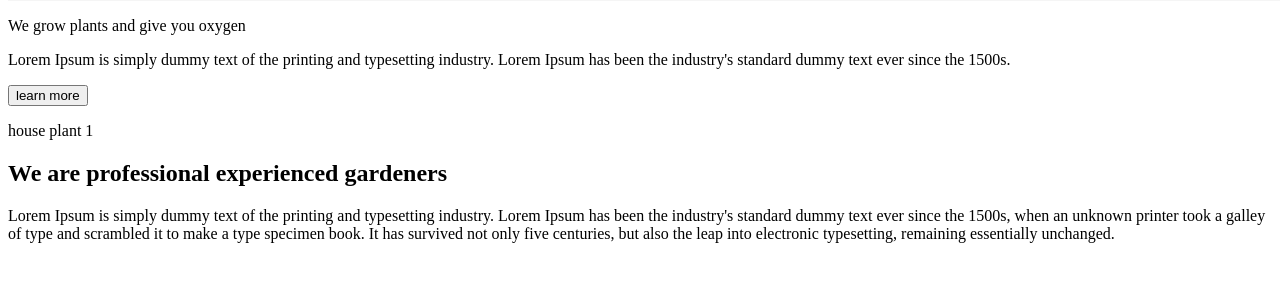
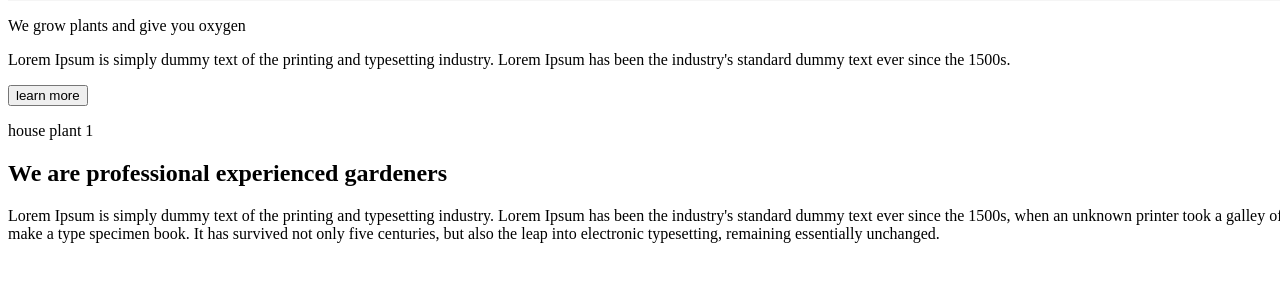
Before and after one commit to DmitryD1986/rsschool-cv, a plain HTML site: page index.html in a window 1280 px wide. Shown: the part 141-422 px from the top of the page. Drawn offline with Linux system fonts and the light colour scheme.

Commit message:
update: files

```diff
--- a/style.css
+++ b/style.css
@@ -1,3 +1,7 @@
+body{
+    min-width: 1440px;
+}
+
 header{
     background-color: #F5F5F5 ;
     width: 1440px;
```
